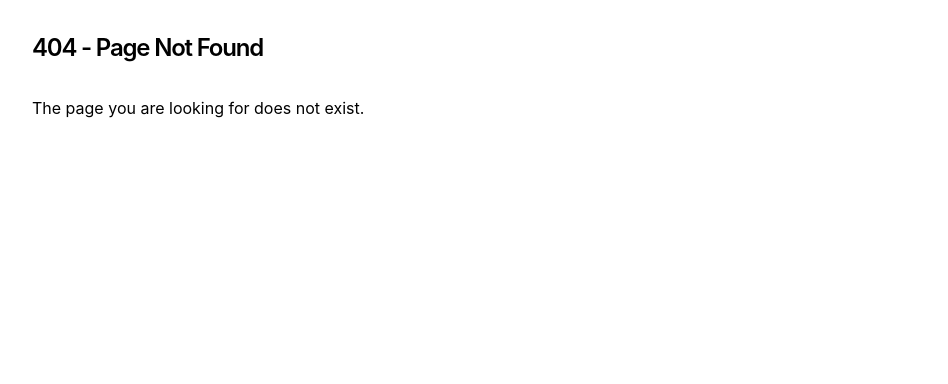
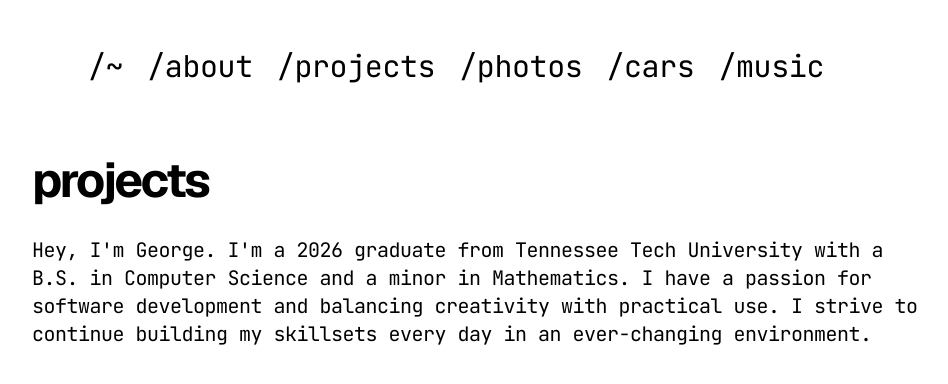
Before and after one commit to georgelth/GeorgePortfolio, a Next.js app: page /projects in a window 1280 px wide. Before the commit this address had no page. Shown: the top 384 px of the page, without its empty margins (160-1108 px from the left). Built offline with nearby package versions, Linux system fonts and the light colour scheme.

Commit message:
Starting projects section

```diff
--- a/app/about/page.tsx
+++ b/app/about/page.tsx
@@ -10,7 +10,7 @@ export default function About() {
       <div className='mb-14'>
         <h1 className="font-sans text-5xl font-bold tracking-tighter">about</h1>
         <p className='font-mono text-xl tracking-tight mt-8'>
-          Hey, I'm George. I'm a recent graduate from Tennessee Tech University with a degree in Computer Science. I have a passion for web development and enjoy creating user-friendly and visually appealing websites. In my free time, I like to explore new technologies and work on personal projects to enhance my skills.
+          Hey, I'm George. I'm a 2026 graduate from Tennessee Tech University with a B.S. in Computer Science and a minor in Mathematics. I have a passion for software development and balancing creativity with practical use. I strive to continue building my skillsets every day in an ever-changing environment.
         </p>
       </div>
       <div className='mb-14'>
--- a/app/not-found.tsx
+++ b/app/not-found.tsx
@@ -4,7 +4,7 @@ export default function NotFound() {
       <h1 className="mb-8 text-2xl font-semibold tracking-tighter">
         404 - Page Not Found
       </h1>
-      <p className="mb-4">The page you are looking for does not exist.</p>
+      <p className="mb-4">The page you are looking for does not exist. Perhaps a typo?</p>
     </section>
   )
 }
--- /dev/null
+++ b/app/projects/page.tsx
@@ -0,0 +1,16 @@
+import { BlogPosts } from 'app/components/posts'
+import { Navbar } from '../components/nav'
+
+export default function Projects() {
+  return (
+    <main>
+      <Navbar />
+      <div className='mb-14'>
+        <h1 className="font-sans text-5xl font-bold tracking-tighter">projects</h1>
+        <p className='font-mono text-xl tracking-tight mt-8'>
+          Hey, I'm George. I'm a 2026 graduate from Tennessee Tech University with a B.S. in Computer Science and a minor in Mathematics. I have a passion for software development and balancing creativity with practical use. I strive to continue building my skillsets every day in an ever-changing environment.
+        </p>
+      </div>
+    </main>
+  )
+}
```
